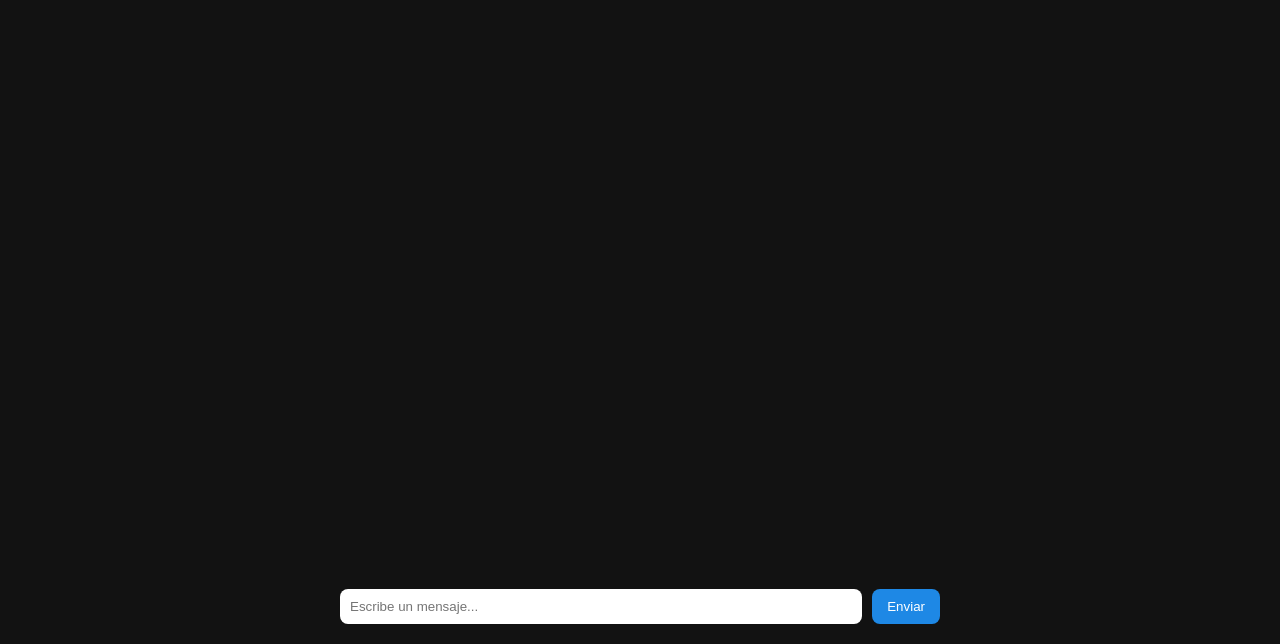
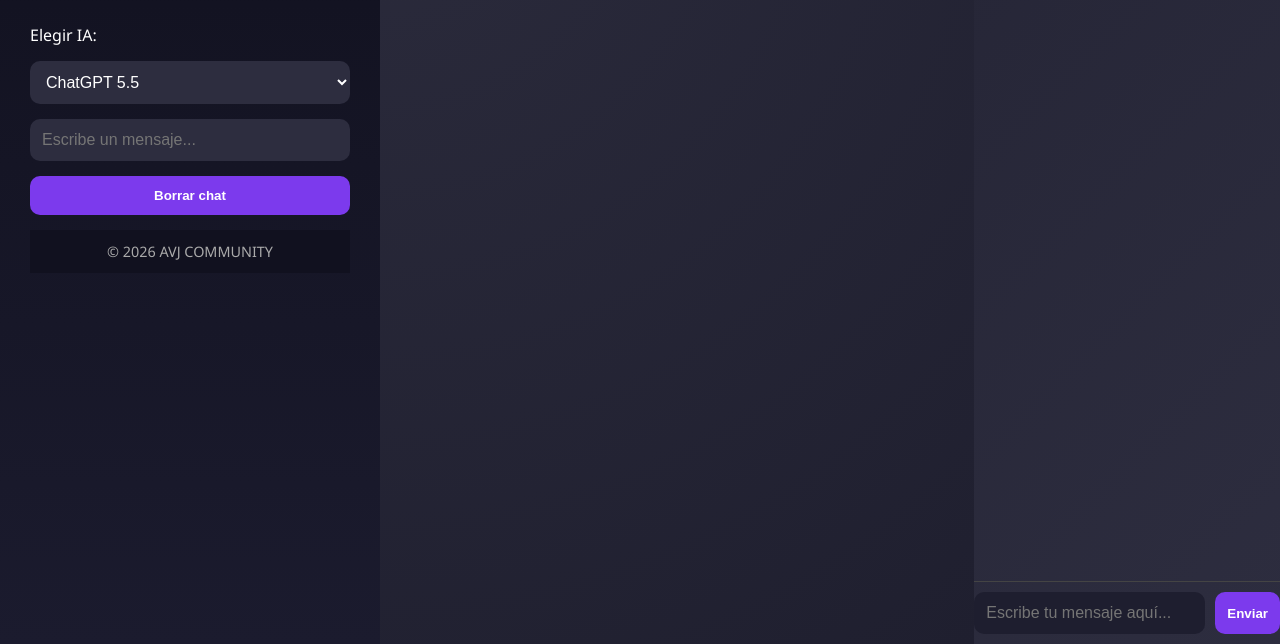
Before and after one commit to huacongabriel11-maker/AvjIAS, a plain HTML site: page index.html in a window 1280 px wide. Shown: the part 156-800 px from the top of the page. Drawn offline with Linux system fonts and the light colour scheme.

Commit message:
Refactor index.html for improved layout and styles

```diff
--- a/index.html
+++ b/index.html
@@ -3,87 +3,211 @@
 <head>
 <meta charset="UTF-8">
 <meta name="viewport" content="width=device-width, initial-scale=1.0">
-  <title>AvjIAS Multi-IA Chat</title>
+<title>AVJ COMMUNITY Chat</title>
 <style>
-    body { font-family: Arial, sans-serif; background: #121212; color: #fff; display: flex; flex-direction: column; align-items: center; justify-content: flex-start; height: 100vh; margin: 0; }
-    #chat-container { width: 90%; max-width: 600px; margin-top: 20px; flex: 1; display: flex; flex-direction: column; overflow-y: auto; }
-    .message { margin: 5px 0; padding: 8px 12px; border-radius: 12px; max-width: 80%; }
-    .user { background: #1e88e5; align-self: flex-end; }
-    .bot { background: #333; align-self: flex-start; }
-    #input-container { width: 90%; max-width: 600px; display: flex; margin-bottom: 20px; }
-    #input-container input { flex: 1; padding: 10px; border-radius: 8px; border: none; }
-    #input-container button { padding: 10px 15px; margin-left: 10px; border: none; border-radius: 8px; background: #1e88e5; color: #fff; cursor: pointer; }
-    #model-selector { margin-bottom: 10px; }
+    body {
+        margin: 0;
+        font-family: 'Segoe UI', Tahoma, Geneva, Verdana, sans-serif;
+        background: linear-gradient(135deg, #1f1f2f, #2d2d3f);
+        color: #fff;
+        display: flex;
+        height: 100vh;
+        overflow: hidden;
+    }
+
+    /* Sidebar */
+    #sidebar {
+        width: 320px;
+        background: linear-gradient(to bottom, #11111f, #1b1b2e);
+        padding: 30px;
+        display: flex;
+        flex-direction: column;
+        gap: 15px;
+        box-shadow: 5px 0 20px rgba(0,0,0,0.6);
+    }
+
+    /* Logo grande con coronas */
+    #logo {
+        font-size: 2.5rem;
+        font-weight: bold;
+        text-align: center;
+        margin-bottom: 25px;
+        color: gold;
+        text-shadow: 2px 2px 6px #000;
+    }
+
+    /* Selector y inputs */
+    select, input {
+        padding: 12px;
+        border-radius: 10px;
+        border: none;
+        background-color: #2d2d3f;
+        color: #fff;
+        font-size: 1rem;
+    }
+
+    button {
+        padding: 12px;
+        border-radius: 10px;
+        border: none;
+        background: #7c3aed;
+        color: white;
+        font-weight: bold;
+        cursor: pointer;
+        transition: all 0.2s ease;
+    }
+
+    button:hover {
+        background: #9966ff;
+    }
+
+    /* Chat container */
+    #chat-container {
+        flex: 1;
+        display: flex;
+        flex-direction: column;
+        padding: 30px;
+        overflow-y: auto;
+        background: radial-gradient(circle at top left, #2b2b3c, #1f1f2f);
+    }
+
+    /* Mensajes */
+    .message {
+        max-width: 75%;
+        padding: 14px;
+        margin-bottom: 12px;
+        border-radius: 14px;
+        word-wrap: break-word;
+        box-shadow: 0 2px 6px rgba(0,0,0,0.4);
+        transition: transform 0.2s ease;
+    }
+
+    .message:hover {
+        transform: scale(1.02);
+    }
+
+    .user { background-color: #4a90e2; align-self: flex-end; }
+    .chatgpt { background-color: #4a90e2; align-self: flex-start; }
+    .claude { background-color: #f39c12; align-self: flex-start; }
+    .gemini { background-color: #2ecc71; align-self: flex-start; }
+
+    /* Input de chat */
+    #input-area {
+        display: flex;
+        gap: 10px;
+        margin-top: auto;
+        padding: 10px 0;
+        border-top: 1px solid #444;
+    }
+
+    #input-area input {
+        flex: 1;
+        padding: 12px;
+        border-radius: 10px;
+        border: none;
+        outline: none;
+        background: #1e1e2f;
+        color: #fff;
+    }
+
+    /* Footer decorativo */
+    footer {
+        text-align: center;
+        font-size: 0.9rem;
+        padding: 12px;
+        color: #aaa;
+        background: #11111f;
+    }
+
+    /* Animación de título */
+    @keyframes glow {
+        0%, 100% { text-shadow: 0 0 10px gold; }
+        50% { text-shadow: 0 0 25px gold; }
+    }
+    #logo span {
+        display: inline-block;
+        animation: glow 2s infinite;
+    }
 </style>
 </head>
 <body>
-  <h1>AvjIAS Multi-IA Chat</h1>
-
-  <select id="model-selector">
+    <div id="sidebar">
+        <div id="logo">👑 AVJ COMMUNITY 👑</div>
+        <label>Elegir IA:</label>
+        <select id="ia-select">
             <option value="chatgpt">ChatGPT 5.5</option>
             <option value="claude">Claude 4.8</option>
             <option value="gemini">Gemini 3.1</option>
         </select>
-
+        <input id="input-message" placeholder="Escribe un mensaje..." />
+        <button id="clear-chat">Borrar chat</button>
+        <footer>© 2026 AVJ COMMUNITY</footer>
+    </div>
     <div id="chat-container"></div>
-
-  <div id="input-container">
-    <input type="text" id="user-input" placeholder="Escribe un mensaje..." />
-    <button onclick="sendMessage()">Enviar</button>
+    <div id="input-area">
+        <input type="text" id="chatInput" placeholder="Escribe tu mensaje aquí..." />
+        <button id="sendBtn">Enviar</button>
     </div>
 
     <script>
         const chatContainer = document.getElementById('chat-container');
-    const userInput = document.getElementById('user-input');
-    const modelSelector = document.getElementById('model-selector');
+        const chatInput = document.getElementById('chatInput');
+        const inputMessage = document.getElementById('input-message');
+        const iaSelect = document.getElementById('ia-select');
+        const clearChatBtn = document.getElementById('clear-chat');
+        const sendBtn = document.getElementById('sendBtn');
 
+        const localStorageKey = () => `chat_history_${iaSelect.value}`;
         const histories = {
-      chatgpt: JSON.parse(localStorage.getItem('history_chatgpt') || '[]'),
-      claude: JSON.parse(localStorage.getItem('history_claude') || '[]'),
-      gemini: JSON.parse(localStorage.getItem('history_gemini') || '[]')
+            chatgpt: JSON.parse(localStorage.getItem('chat_history_chatgpt') || '[]'),
+            claude: JSON.parse(localStorage.getItem('chat_history_claude') || '[]'),
+            gemini: JSON.parse(localStorage.getItem('chat_history_gemini') || '[]')
         };
 
-    function renderMessages() {
+        function renderChat() {
             chatContainer.innerHTML = '';
-      const currentModel = modelSelector.value;
-      histories[currentModel].forEach(msg => {
+            const currentIA = iaSelect.value;
+            (histories[currentIA] || []).forEach(msg => {
                 const div = document.createElement('div');
-        div.className = 'message ' + (msg.user ? 'user' : 'bot');
                 div.textContent = msg.text;
+                div.className = `message ${msg.ia || currentIA}`;
                 chatContainer.appendChild(div);
             });
             chatContainer.scrollTop = chatContainer.scrollHeight;
         }
 
-    async function sendMessage() {
-      const text = userInput.value.trim();
-      if (!text) return;
-
-      const currentModel = modelSelector.value;
-      histories[currentModel].push({ user: true, text });
-      renderMessages();
-
-      userInput.value = '';
-      const endpoint = `/chat/${currentModel}`;
-
-      try {
-        const res = await fetch(endpoint, {
-          method: 'POST',
-          headers: { 'Content-Type': 'application/json' },
-          body: JSON.stringify({ message: text })
-        });
-        const data = await res.json();
-        histories[currentModel].push({ user: false, text: data.reply });
-        localStorage.setItem('history_' + currentModel, JSON.stringify(histories[currentModel]));
-        renderMessages();
-      } catch (err) {
-        histories[currentModel].push({ user: false, text: 'Error: no se pudo conectar con la IA.' });
-        renderMessages();
-      }
+        function addMessage(text, ia, user=true) {
+            const currentIA = iaSelect.value;
+            const entry = { text, ia: currentIA };
+            histories[currentIA].push(entry);
+            localStorage.setItem(`chat_history_${currentIA}`, JSON.stringify(histories[currentIA]));
+            renderChat();
         }
 
-    modelSelector.addEventListener('change', renderMessages);
-    renderMessages();
+        sendBtn.addEventListener('click', () => {
+            const message = chatInput.value.trim();
+            if(!message) return;
+            addMessage(message, iaSelect.value, true);
+            chatInput.value = '';
+            // Simular llamada API (después reemplazar con fetch a tu backend)
+            setTimeout(() => {
+                addMessage(`Respuesta de ${iaSelect.value} a: "${message}"`, iaSelect.value, false);
+            }, 800);
+        });
+
+        chatInput.addEventListener('keypress', (e) => {
+            if(e.key === 'Enter') sendBtn.click();
+        });
+
+        iaSelect.addEventListener('change', renderChat);
+        clearChatBtn.addEventListener('click', () => {
+            const currentIA = iaSelect.value;
+            histories[currentIA] = [];
+            localStorage.setItem(`chat_history_${currentIA}`, '[]');
+            renderChat();
+        });
+
+        renderChat();
     </script>
 </body>
 </html>
```
Lines whose indentation alone changed are shown as unchanged.
